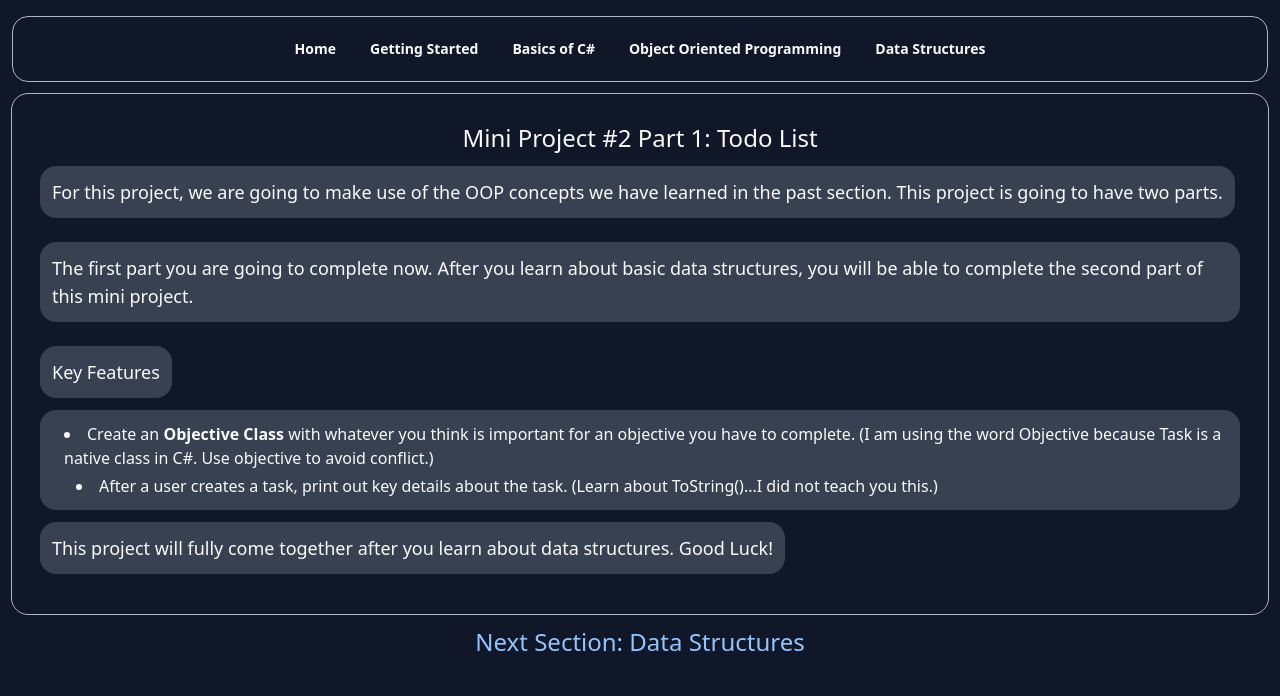
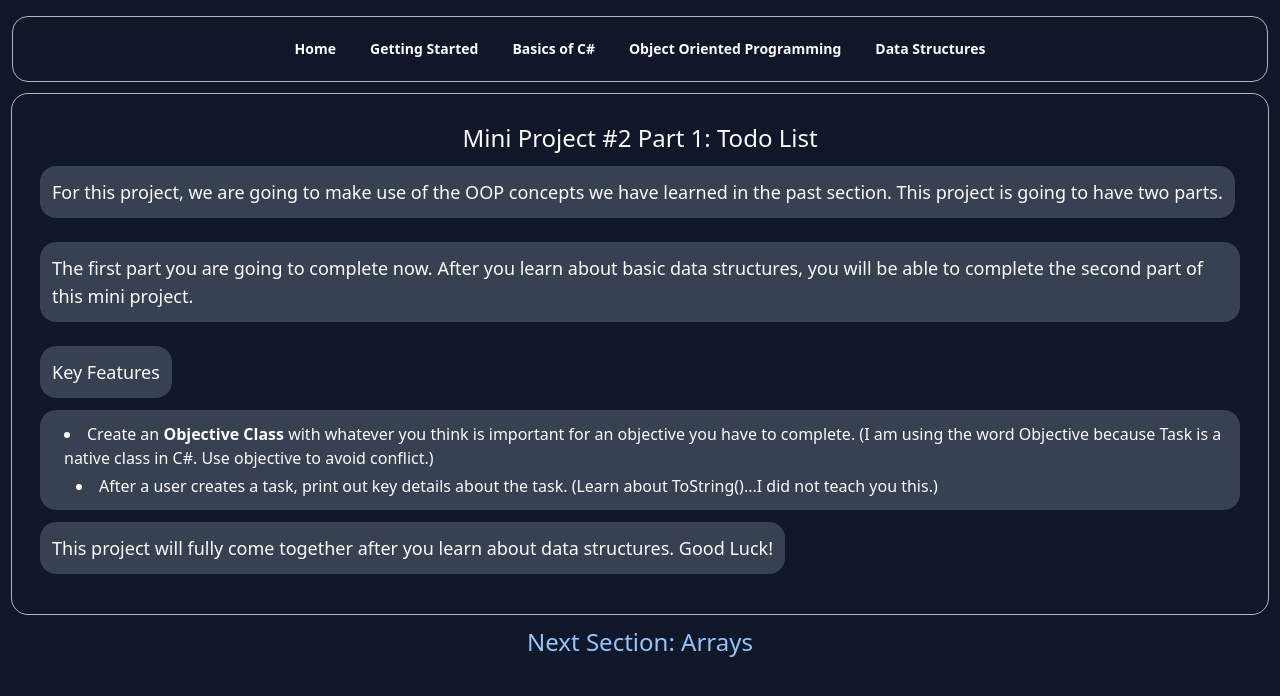
Before and after one commit to Rohit685/studyguide, a Next.js app: page /oop/mp2 in a window 1280 px wide. Shown: the top 696 px of the page. Built offline with nearby package versions, Linux system fonts and the light colour scheme.

Commit message:
fix: Removed deleted pages from NextSection

```diff
--- a/components/NextSection.js
+++ b/components/NextSection.js
@@ -7,7 +7,6 @@ function NextSection({currentArticle}) {
 }
 const tocOrder = [
     "Setting up Dev Environment",
-    "C# Basics",
     "Variables and Data Types",
     "Methods",
     "Console Functions",
@@ -15,13 +14,11 @@ const tocOrder = [
     "Working with Strings",
     "Control Flow",
     "Mini Project 1",
-    "Object Oriented Programming",
     "Classes and Objects",
     "Constructors",
     "Methods/Functions",
     "Static vs Non-Static",
     "Mini Project 2",
-    "Data Structures",
     "Arrays",
     "Lists",
     "Mini Project 2 Part 2",
```
